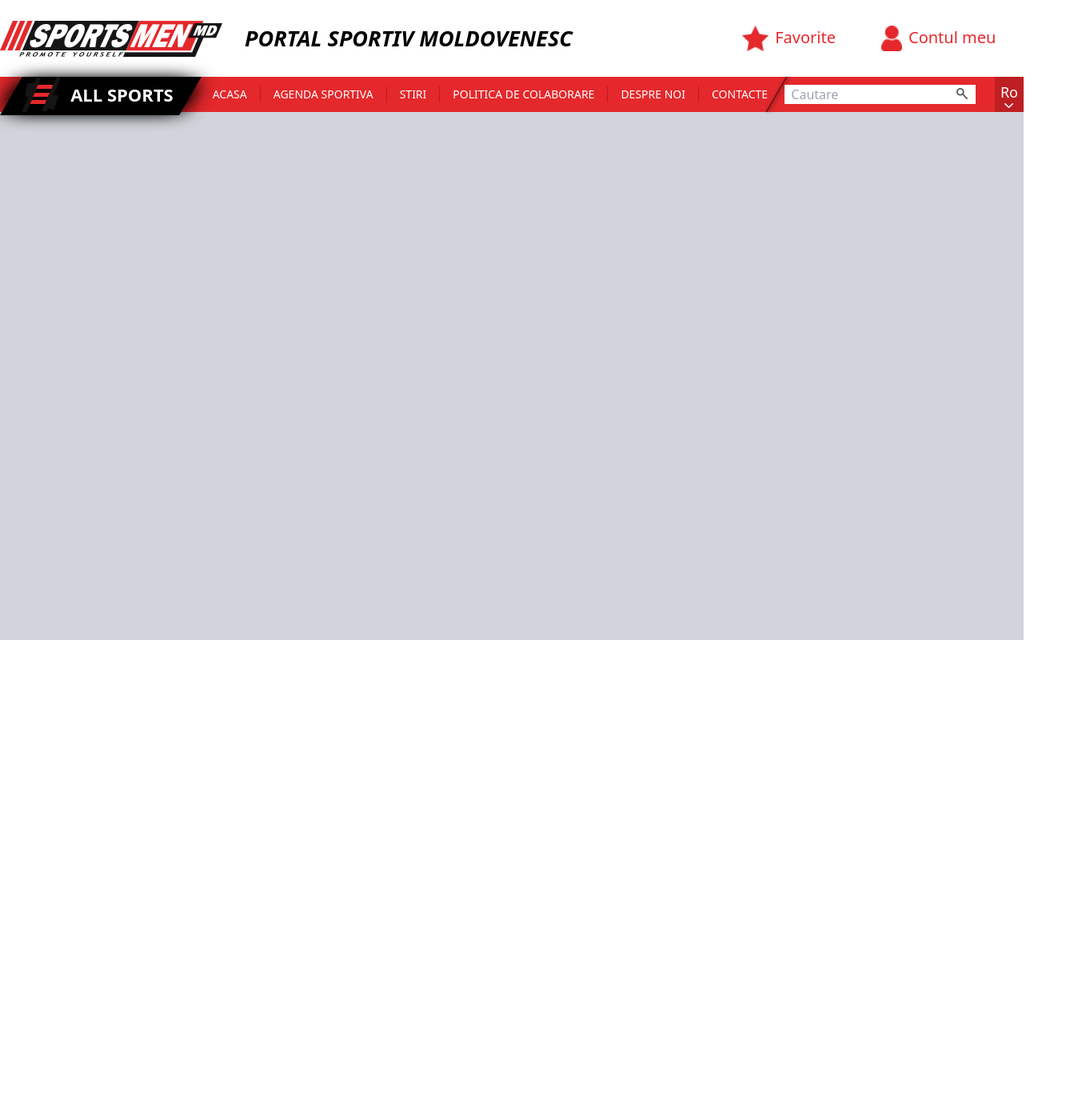
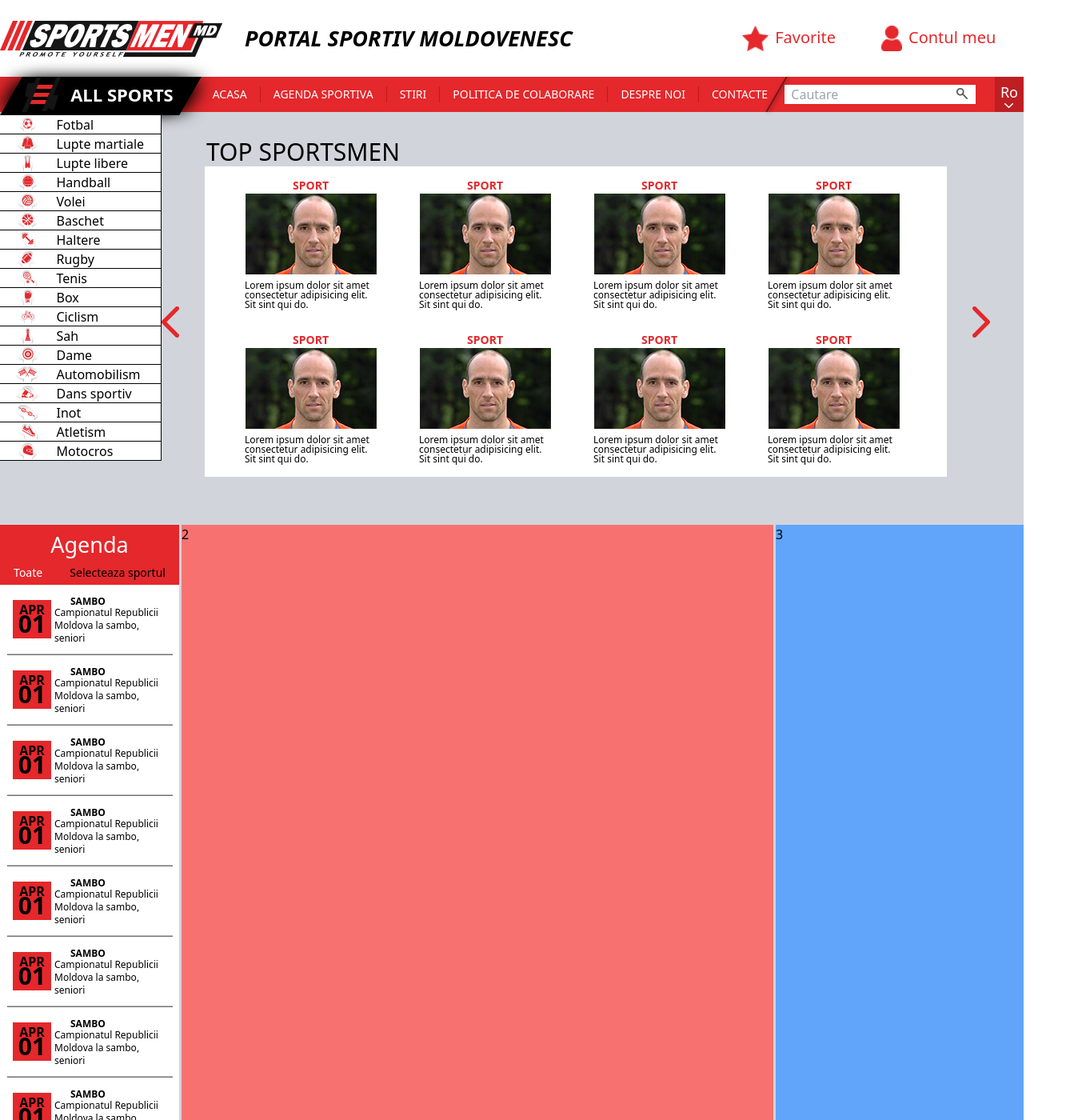
Before and after one commit to RaduAlexeev/sportsmen, a React (Create React App) app in the folder client/: page / in a window 1280 px wide. Shown: the top 1400 px of the page at 80% size, 1358 px wide, since content can reach past the window. Before the commit the page ends 800 px from the top, so only its background shows below. Built offline with nearby package versions, Linux system fonts and the light colour scheme.

Commit message:
add banner top-sportsen and agenda

```diff
--- a/client/src/App.jsx
+++ b/client/src/App.jsx
@@ -1,12 +1,16 @@
 import React from "react";
 import Header from "./components/header/header";
 import SecondHeader from "./components/header/secondHeader";
+import Content from "./components/content/content";
+import SecondContent from "./components/content/secondContent";
 
 export default function App() {
   return (
-    <div className="bg-gray-300 w-screen h-screen flex flex-col justify-start items-center ">
+    <div className="bg-gray-300 w-full h-full flex flex-col justify-start items-center ">
       <Header />
       <SecondHeader />
+      <Content />
+      <SecondContent />
     </div>
   );
 }
--- /dev/null
+++ b/client/src/components/content/agenda.jsx
@@ -0,0 +1,33 @@
+import CardAgenda from "./cardAgenda";
+import shape from "../../img/second-content/shape.png";
+
+export default function Agenda() {
+    return (
+        <div className="w-56 bg-white">
+            <div className="w-full h-[75px] text-white bg-mainRed flex flex-col justify-center items-center">
+                <h2 className="text-fontHeader mb-1">Agenda</h2>
+                <div className="w-full flex flex-row justify-around text-sm font-medium">
+                    <a href="#">Toate</a>
+                    <a className="text-black" href="#">Selecteaza sportul</a>
+                </div>
+            </div>
+            <div className="flex flex-col justify-center items-center">
+                <CardAgenda />
+                <img src={shape} alt="shape" />
+                <CardAgenda />
+                <img src={shape} alt="shape" />
+                <CardAgenda />
+                <img src={shape} alt="shape" />
+                <CardAgenda />
+                <img src={shape} alt="shape" />
+                <CardAgenda />
+                <img src={shape} alt="shape" />
+                <CardAgenda />
+                <img src={shape} alt="shape" />
+                <CardAgenda />
+                <img src={shape} alt="shape" />
+                <CardAgenda />
+            </div>
+        </div>
+    );
+}
--- /dev/null
+++ b/client/src/components/content/banner.jsx
@@ -0,0 +1,32 @@
+import leftVector from "../../img/banner/vector-left.png";
+import rightVector from "../../img/banner/vector-right.png";
+import CardSportsmen from "./cardSportsmen";
+
+export default function Banner() {
+    return (
+        <div className="w-banner h-banner flex flex-col">
+            <h1 className="uppercase text-3xl mt-8 relative left-14">Top sportsmen</h1>
+            <div className="flex flex-row">
+                <div className="h-full flex items-center">
+                    <button><img src={leftVector} alt="vector-left" /></button>
+                </div>
+
+                <div className="w-[928px] h-[388px] mx-8 bg-white grid grid-cols-4 gap-x-6 gap-y-2 py-2 px-10">
+                    <CardSportsmen />
+                    <CardSportsmen />
+                    <CardSportsmen />
+                    <CardSportsmen />
+                    <CardSportsmen />
+                    <CardSportsmen />
+                    <CardSportsmen />
+                    <CardSportsmen />
+                </div>
+
+                <div className="h-full flex items-center">
+                    <button><img src={rightVector} alt="vector-right" /></button>
+                </div>
+            </div>
+
+        </div>
+    );
+}
--- /dev/null
+++ b/client/src/components/content/cardAgenda.jsx
@@ -0,0 +1,14 @@
+export default function CardAgenda() {
+    return (
+        <div className="w-full h-[86px] flex flex-row p-4 justify-between items-center">
+            <div className="flex flex-col w-12 h-12 p-2 bg-mainRed font-bold uppercase justify-center items-center leading-none">
+                <p className="relative top-1.5">APR</p>
+                <h3 className="relative bottom-0.5 text-3xl">01</h3>
+            </div>
+            <div className="flex flex-col leading-4 text-xs">
+                <h4 className="relative top-0.5 left-6 font-black uppercase">Sambo</h4>
+                <p className="relative left-1">Campionatul Republicii Moldova la sambo, seniori</p>
+            </div>
+        </div>
+    );
+}
--- /dev/null
+++ b/client/src/components/content/cardSportsmen.jsx
@@ -0,0 +1,11 @@
+import player from "../../img/banner/image.png";
+
+export default function CardSportsmen() {
+    return (
+        <div className="w-card h-card flex flex-col justify-center items-center">
+            <h1 className="text-sm uppercase text-mainRed font-bold">Sport</h1>
+            <img src={player} alt="player" />
+            <p className="text-xs p-2 relative left-0.5 leading-3">Lorem ipsum dolor sit amet consectetur adipisicing elit. Sit sint qui do.</p>
+        </div>
+    );
+}
--- /dev/null
+++ b/client/src/components/content/secondContent.jsx
@@ -0,0 +1,13 @@
+import Agenda from "./agenda";
+
+export default function SecondContent() {
+    return (
+        <div className="w-full flex justify-center">
+            <div className="w-mainWidth h-[767px] flex flex-row justify-between">
+                <Agenda />
+                <div className="w-[740px] bg-red-400">2</div>
+                <div className="w-[310px] bg-blue-400">3</div>
+            </div>
+        </div>
+    );
+}
--- a/client/tailwind.config.js
+++ b/client/tailwind.config.js
@@ -6,7 +6,10 @@ module.exports = {
   theme: {
     extend: {
       width: {
-        "mainWidth": "1366px"
+        "mainWidth": "1366px",
+        "banner": "1100px",
+        "card": "185px",
+        "image": "160px"
       },
       colors: {
         "mainRed": "#e4282c",
@@ -24,7 +27,10 @@ module.exports = {
         "30": "30deg"
       },
       height: {
-        "content": "516px"
+        "content": "516px",
+        "banner": "500px",
+        "card": "185px",
+        "image": "100px"
       }
     }
   },
```
